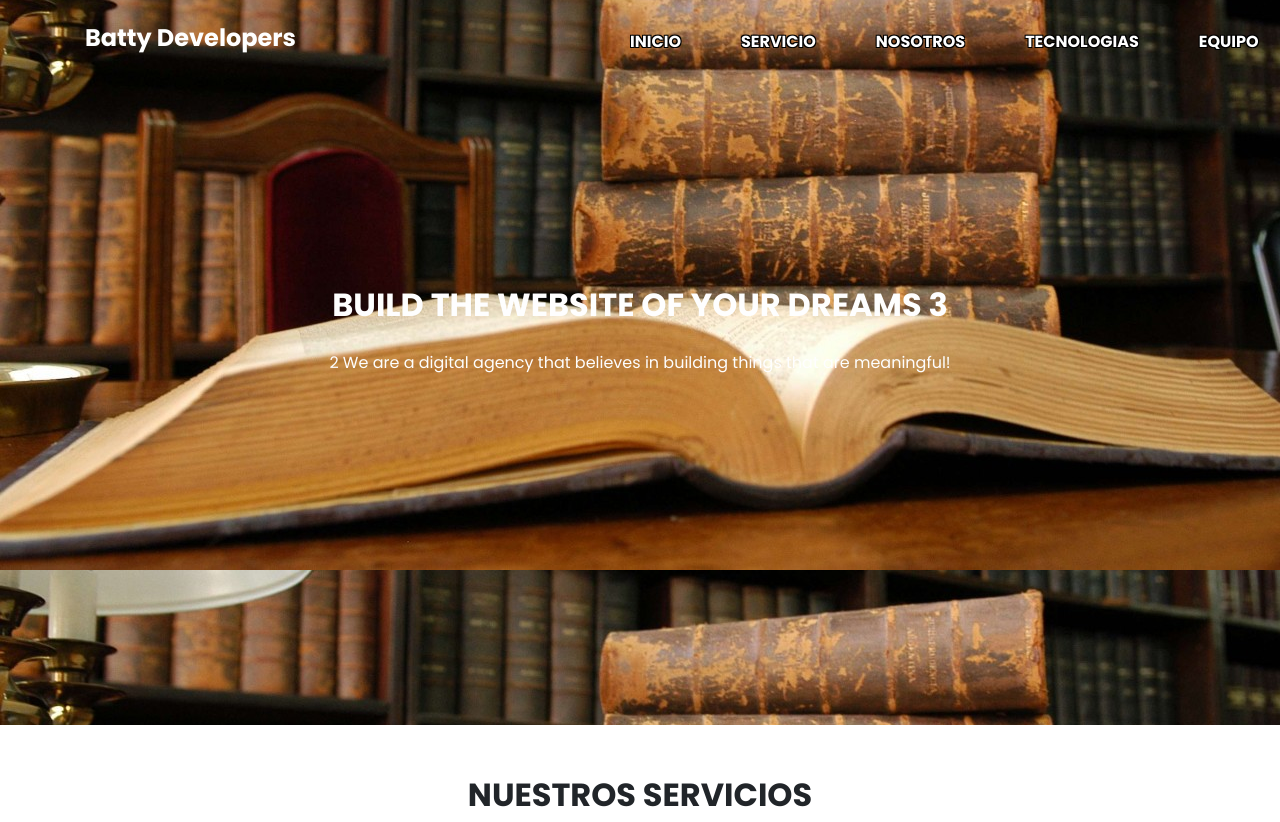
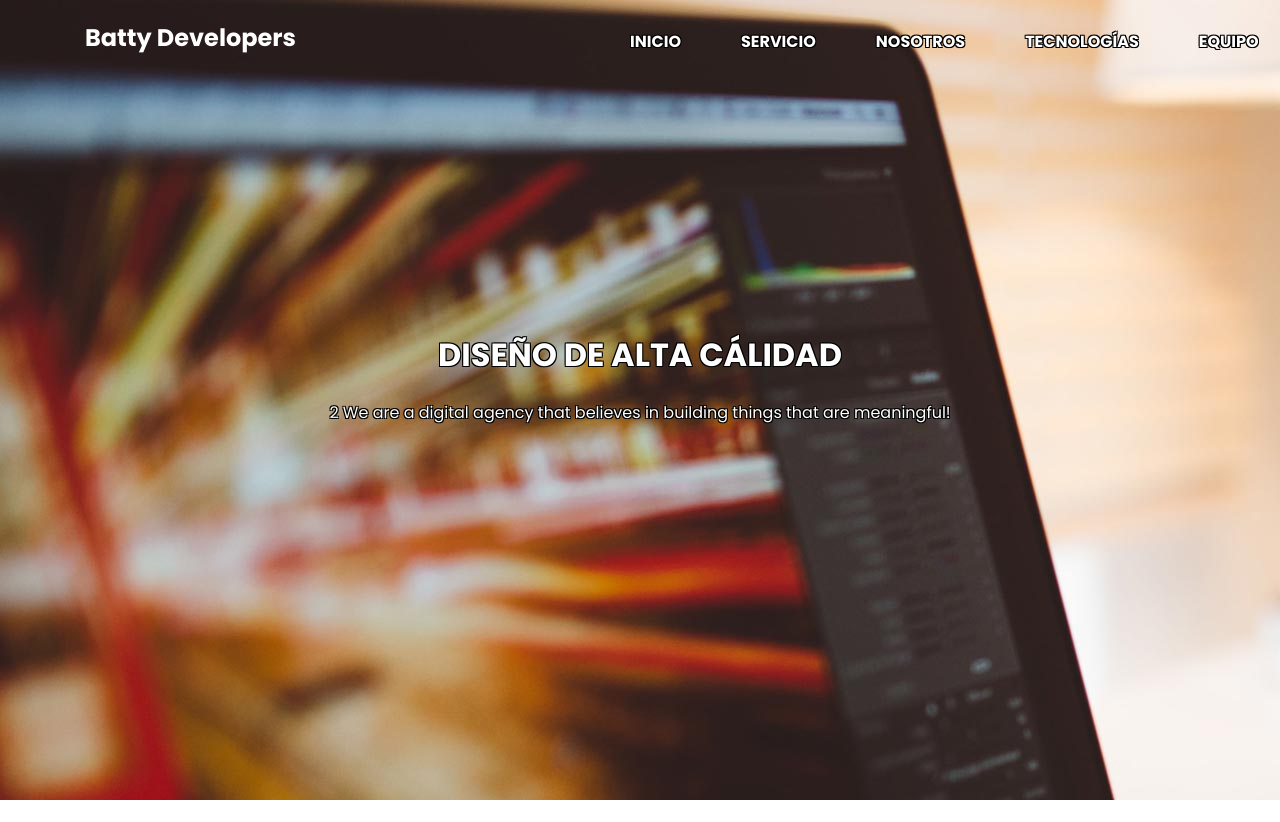
Before and after one commit to jmbl1685/pending_2, a plain HTML site: page index.html in a window 1280 px wide. Shown: the top 822 px of the page. Drawn offline with Linux system fonts and the light colour scheme.

Commit message:
FIX: Navbar

```diff
--- a/index.html
+++ b/index.html
@@ -34,7 +34,7 @@
 
 <body ng-app="myApp" ng-controller="DefaultController">
 
-  <img class="hvr-pulse-grow" onclick="ScrollUp()" src="https://image.flaticon.com/icons/svg/179/179419.svg" height="60" width="60" id="Up">
+  <img class="hvr-pulse-grow" onclick="ScrollUp()" src="img/25649.svg" height="60" width="60" id="Up">
 
   <div id="presentation-div" ng-controller="PresentationController" ng-style="{'background-image': 'url({{currentMessage.img}})', 'height': '100vh', 'margin': '0 auto !important'}">
 
@@ -52,14 +52,14 @@
           </div>
         </div>
       </div>
-    </nav>
+    </nav><br><br>
     <!---//navbar--->
 
     <!---presentation--->
     <div id="presentation-message" class="center animated">
       <div style="color: #FEFEFE">
-        <h1>{{currentMessage.title}}</h1>
-        <p>{{currentMessage.message}}</p>
+        <h1 class="black-margin">{{currentMessage.title}}</h1>
+        <p class="black-margin">{{currentMessage.message}}</p>
       </div>
     </div>
     <!---//presentation--->
--- a/js/app.js
+++ b/js/app.js
@@ -6,7 +6,7 @@ let presentationDiv = document.getElementById("presentation-div")
 
 myApp.controller("DefaultController", ($scope) => {
 
-  $scope.message = "... Si se puede imaginar, se puede programar..."
+  $scope.message = "''... Si se puede imaginar, se puede programar...''"
 
 })
 
@@ -27,7 +27,7 @@ myApp.controller("NavBarController", ($scope) => {
       classname: "about"
     },
     {
-      name: "TECNOLOGIAS",
+      name: "TECNOLOGÍAS",
       classname: "technologies"
     },
     {
@@ -42,24 +42,24 @@ myApp.controller("PresentationController", ($scope, $interval) => {
 
   const initialMessages = [
     {
-      title: "BUILD THE WEBSITE OF YOUR DREAMS 1",
-      message: "1 We are a digital agency that believes in building things that are meaningful!",
+      title: "TECNOLOGÍAS DE PUNTA",
+      message: "Uso de plataformas y marcos de trabajo implementado uso de mejores prácticas en el desarrollo de software.",
+      img: "img/Block_Chain_Developer_Computer_Programmer_050318.jpg"
+    },
+    {
+      title: "RAPIDÉZ, CONFIABILIDAD, DISPONIBILIDAD...",
+      message: "Tu información estará segura, y disponible gracias al uso de computación en la nube.",
       img: "img/4_strategic_vision.jpg"
     },
     {
-      title: "BUILD THE WEBSITE OF YOUR DREAMS 2",
+      title: "DISEÑO DE ALTA CÁLIDAD",
       message: "2 We are a digital agency that believes in building things that are meaningful!",
-      img: "img/car-mechanic-repair-Your-car.jpg"
+      img: "img/Laptop-reduced.jpg"
     },
     {
-      title: "BUILD THE WEBSITE OF YOUR DREAMS 3",
+      title: "SOPORTE, ASESORÍA Y EXPERENCIA",
       message: "2 We are a digital agency that believes in building things that are meaningful!",
-      img: "img/juridico.jpg"
-    },
-    {
-      title: "BUILD THE WEBSITE OF YOUR DREAMS 4",
-      message: "2 We are a digital agency that believes in building things that are meaningful!",
-      img: "img/ep70.jpg"
+      img: "img/SL_Overview_1_HeroFullBleed_3_V1.jpg"
     }
   ]
 
```
Also changed, not shown: img/25649.svg (added), img/Block_Chain_Developer_Computer_Programmer_050318.jpg (added), img/Laptop-reduced.jpg (added), img/SL_Overview_1_HeroFullBleed_3_V1.jpg (added), img/car-mechanic-repair-Your-car.jpg (deleted), img/ep70.jpg (deleted), img/juridico.jpg (deleted).
